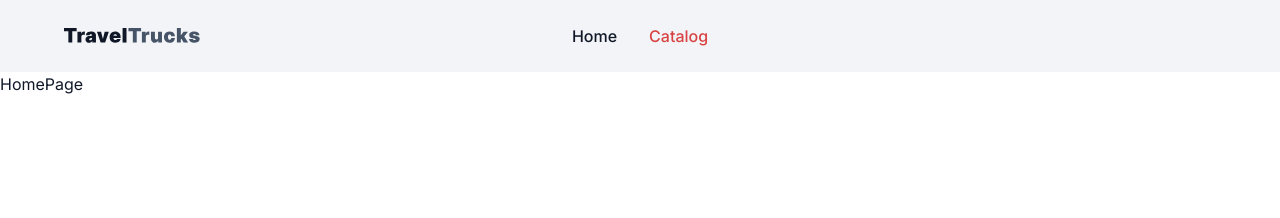
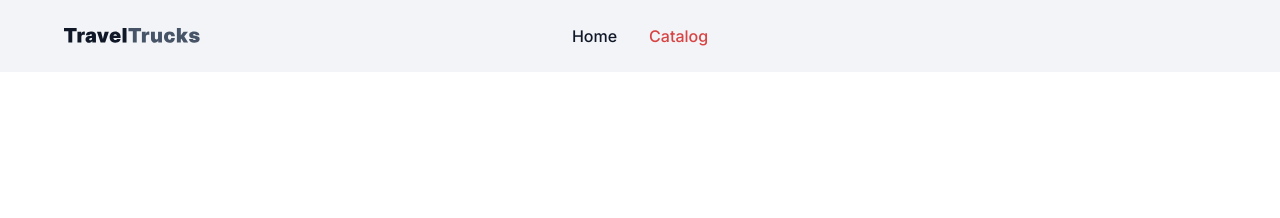
Before and after one commit to MykytaOlenykov/TravelTrucks, a React (Vite) app: page /catalog in a window 1280 px wide. Shown: the top 218 px of the page. Built offline with nearby package versions, Linux system fonts and the light colour scheme.

Commit message:
add: CatalogPage, Catalog and Sidebar

```diff
--- a/src/App.jsx
+++ b/src/App.jsx
@@ -3,13 +3,14 @@ import Layout from "./components/Layout";
 import { lazy } from "react";
 
 const HomePage = lazy(() => import("./pages/HomePage"));
+const CatalogPage = lazy(() => import("./pages/CatalogPage"));
 
 function App() {
   return (
     <Routes>
       <Route path="/" element={<Layout />}>
         <Route index element={<HomePage />} />
-        <Route path="/catalog" element={<>HomePage</>} />
+        <Route path="/catalog" element={<CatalogPage />} />
         <Route path="/catalog/:id" element={<>HomePage</>} />
       </Route>
     </Routes>
--- /dev/null
+++ b/src/components/Catalog/Catalog.jsx
@@ -0,0 +1,14 @@
+import Sidebar from "../Sidebar";
+import css from "./Catalog.module.css";
+
+export default function Catalog() {
+  return (
+    <section className={css.container}>
+      <h1 className="visually-hidden">Catalog</h1>
+      <div className={css.sidebar}>
+        <Sidebar />
+      </div>
+      <div></div>
+    </section>
+  );
+}
--- /dev/null
+++ b/src/components/Catalog/Catalog.module.css
@@ -0,0 +1,10 @@
+.container {
+  display: flex;
+  gap: 64px;
+  padding: 48px 64px;
+}
+
+.sidebar {
+  flex-shrink: 0;
+  width: 360px;
+}
--- /dev/null
+++ b/src/components/Catalog/index.js
@@ -0,0 +1 @@
+export { default } from "./Catalog";
--- a/src/components/Home/Home.jsx
+++ b/src/components/Home/Home.jsx
@@ -6,7 +6,7 @@ export default function Home() {
   const navigate = useNavigate();
 
   return (
-    <div className={css.container}>
+    <section className={css.container}>
       <h1 className={css.title}>Campers of your dreams</h1>
       <p className={css.text}>
         You can find everything you want in our catalog
@@ -19,6 +19,6 @@ export default function Home() {
       >
         View Now
       </Button>
-    </div>
+    </section>
   );
 }
--- /dev/null
+++ b/src/components/Sidebar/Sidebar.jsx
@@ -0,0 +1,3 @@
+export default function Sidebar() {
+  return <div></div>;
+}
--- /dev/null
+++ b/src/components/Sidebar/index.js
@@ -0,0 +1 @@
+export { default } from "./Sidebar";
--- a/src/index.css
+++ b/src/index.css
@@ -65,3 +65,16 @@ body {
 
   background-color: var(--primary-color);
 }
+
+.visually-hidden {
+  position: absolute;
+  white-space: nowrap;
+  width: 1px;
+  height: 1px;
+  overflow: hidden;
+  border: 0;
+  padding: 0;
+  clip: rect(0 0 0 0);
+  clip-path: inset(50%);
+  margin: -1px;
+}
--- /dev/null
+++ b/src/pages/CatalogPage.jsx
@@ -0,0 +1,5 @@
+import Catalog from "../components/Catalog";
+
+export default function CatalogPage() {
+  return <Catalog />;
+}
```
Also changed, not shown: src/components/Sidebar/Sidebar.module.css (added).
